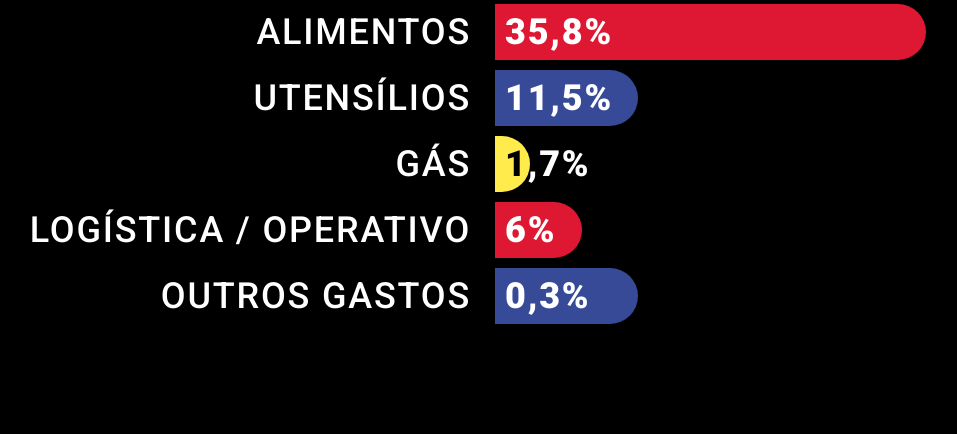
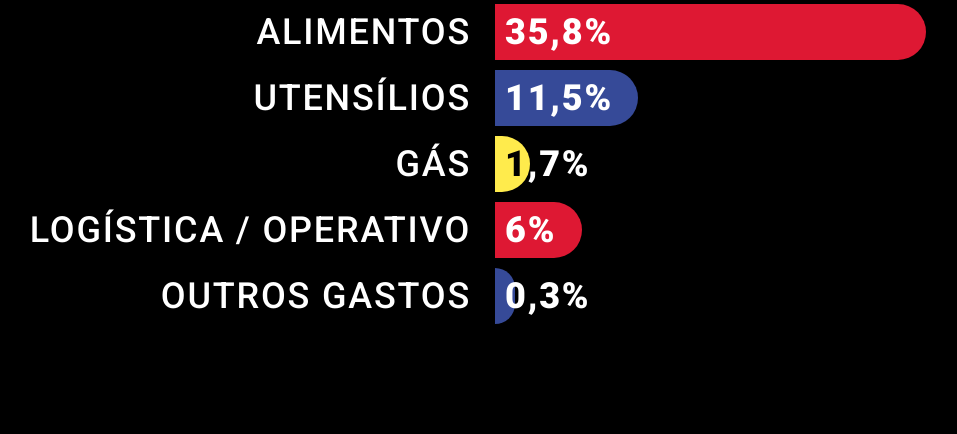
Before and after one commit to tecMTST/cozinhasolidaria.com, a PHP site: page / in a window 1280 px wide. Shown: the part 5768-6202 px from the top of the page, without its empty margins (157-1114 px from the left). Run offline with PHP 8.4, Linux system fonts and the light colour scheme.

Commit message:
Ajustes finos

```diff
--- a/assets/css/style.css
+++ b/assets/css/style.css
@@ -454,5 +454,5 @@ h3 {
 
 .gastos .num-porcent.num-outros {
     background: #364A98;
-    max-width: 24%;
+    max-width: 0%;
 }
```
